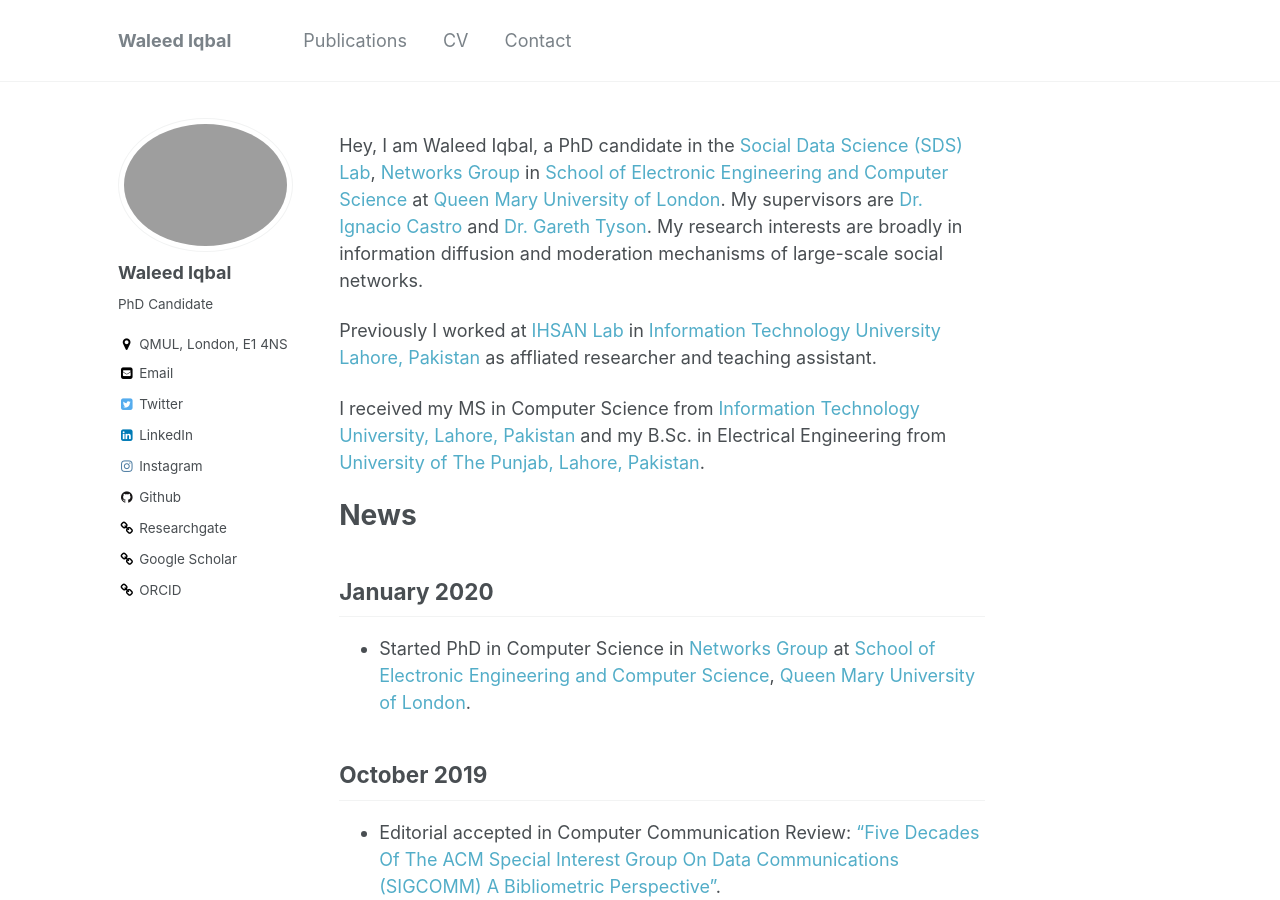
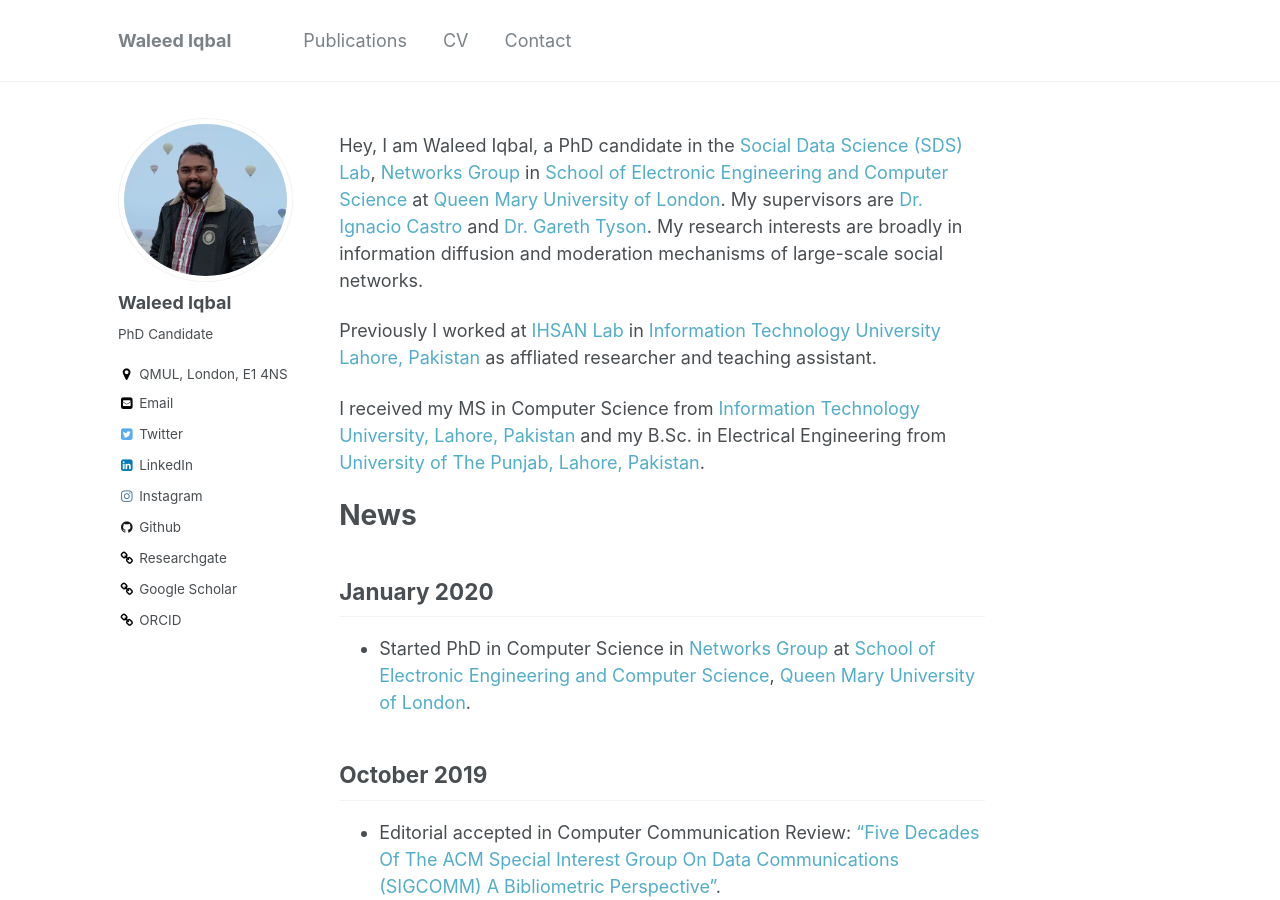
Before and after one commit to waleediqbal411/waleediqbal411.github.io, a Jekyll site: the page built from _pages/about.md, in a window 1280 px wide and 900 px high. Built offline with Jekyll 4.4.1, drawn with Linux system fonts in a browser that asks for light colours.

Commit message:
Official Website V2.5

```diff
--- a/_config.yml
+++ b/_config.yml
@@ -58,7 +58,7 @@
   username               :
   app_id                 :
   publisher              :
-og_image                 : "Queen-Mary.png" # Open Graph/Twitter default site image
+og_image                 : ".png" # Open Graph/Twitter default site image
 # For specifying social profiles
 # - https://developers.google.com/structured-data/customize/social-profiles
 social:
@@ -76,7 +76,7 @@
 # Site Author
 author:
   name             : "Waleed Iqbal"
-  avatar           : "biopic.jpg"
+  avatar           : "profile.jpg"
   bio              : "PhD Candidate"
   location         : "QMUL, London, E1 4NS"
   employer         :
```
